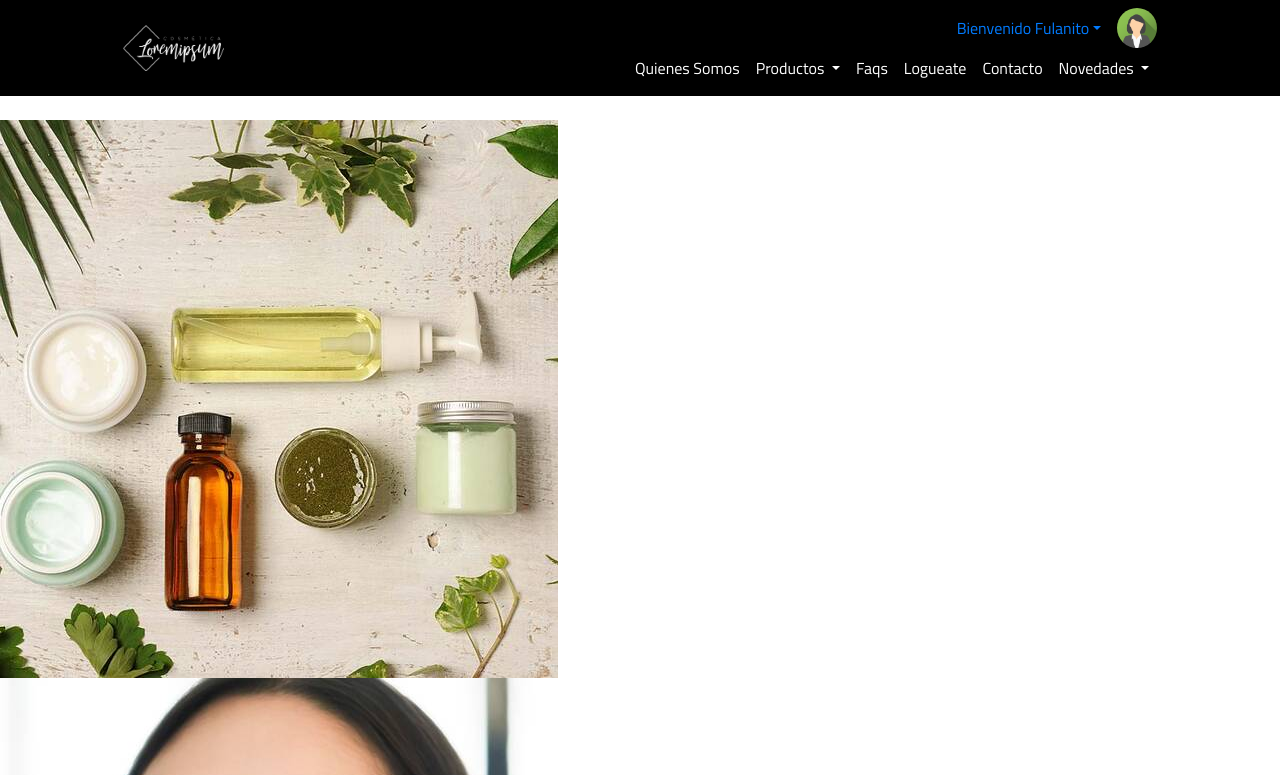
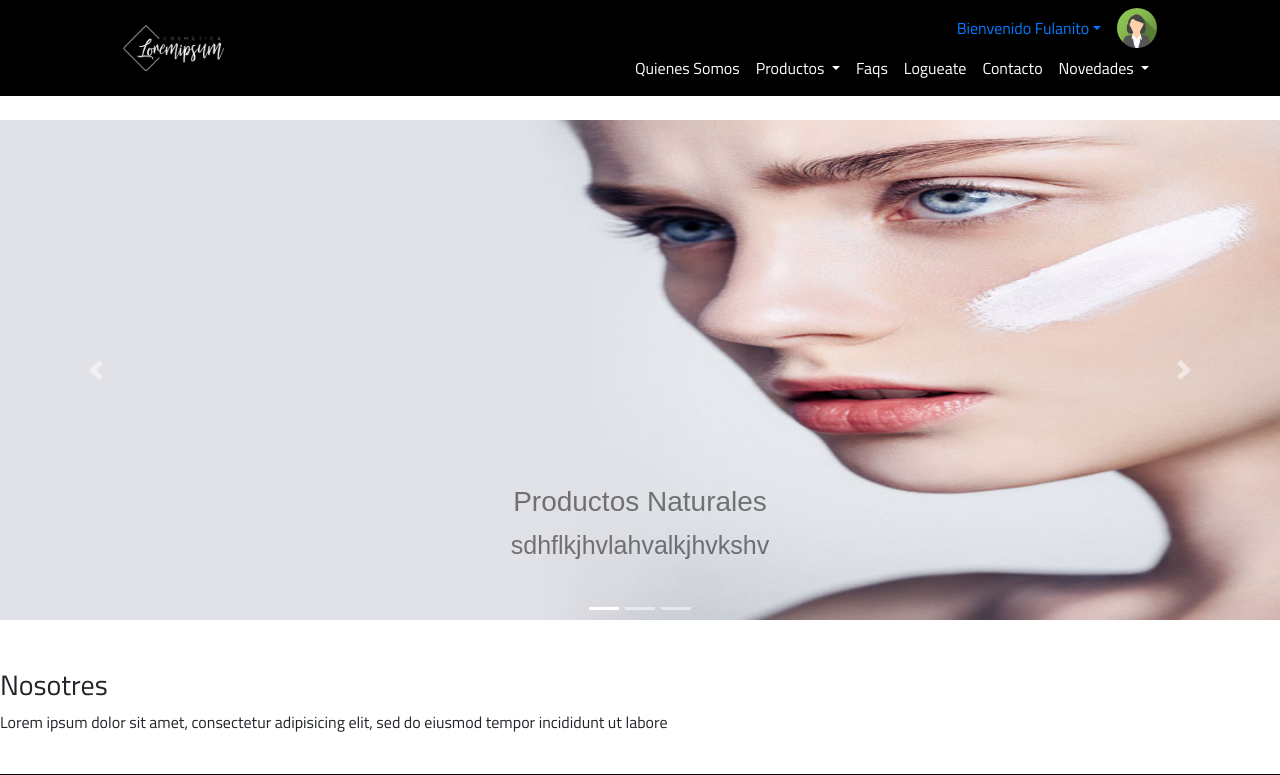
Before and after one commit to TomasMVazquez/lorem_ipsum, a PHP site: page / in a window 1280 px wide. Shown: the top 775 px of the page. Run offline with PHP 8.4, Linux system fonts and the light colour scheme; data that the repository does not hold is empty; some libraries are stand-ins or nearby versions; some web fonts are replaced.

Commit message:
v0.3.7 Actualicé el Home (html y css)

```diff
--- a/css/style.css
+++ b/css/style.css
@@ -8,6 +8,13 @@
 @import url('https://fonts.googleapis.com/css?family=Quattrocento+Sans|Reenie+Beanie&display=swap');
 /* Importamos los iconos */
 @import url('https://use.fontawesome.com/releases/v5.8.1/css/all.css');
+/* Importamos jquerys*/
+@import url('https://ajax.googleapis.com/ajax/libs/jquery/3.4.0/jquery.min.js');
+@import url('https://cdnjs.cloudflare.com/ajax/libs/popper.js/1.14.7/umd/popper.min.js');
+@import url('https://maxcdn.bootstrapcdn.com/bootstrap/4.3.1/js/bootstrap.min.js');
+
+
+
 
 /* --------------------------------------------------------------------------------- GENERALES */
 *{
@@ -20,15 +27,23 @@ body{
 font-family: 'Muli','Titillium Web', sans-serif;
 }
 /*desde aca va el estilo del index*/
-.textoimg{
+
+.carousel-inner img {
+    width: 100%;
+    max-height: 50%;
+}
+
+.carousel-caption{
   font-family: "Muli", sans-serif;
   font-size: 40px;
   color: rgba(0, 0, 0, 0.5);
+  text-align: center;
 }
-.textoimg2{
+.carousel-caption p{
   font-family: "Titillium", sans-serif;
   font-size: 25px;
   color: rgba(0, 0, 0, 0.5);
+  text-align: center;
 }
 /*hasta aca va el estilo del index*/
 
@@ -422,7 +437,7 @@ footer .form-control {
     width: 100%;
     height: 60vh;
   }
-}
+
 /* Tablets */
 @media (min-width:768px){
 
--- a/index.php
+++ b/index.php
@@ -1,3 +1,7 @@
+<?php
+$title="Lorem ipsum | Home";
+?>
+
 <!DOCTYPE html>
 <html lang="en" dir="ltr">
   <?php require_once("includes/head.php") ?>
@@ -6,54 +10,61 @@
     <?php require_once("includes/header.php") ?>
     <br>
 
-    <div id="myCarousel" class="carousel slide" data-ride="carousel">
-      <!-- Indicators -->
-      <ol class="carousel-indicators">
-        <li data-target="#myCarousel" data-slide-to="0" class="active"></li>
-        <li data-target="#myCarousel" data-slide-to="1"></li>
-        <li data-target="#myCarousel" data-slide-to="2"></li>
-      </ol>
+<div class="carrousel-mobile">
+  <div id="demo" class="carousel slide" data-ride="carousel">
 
-      <!-- Wrapper for slides -->
-      <div class="carousel-inner">
-        <div class="item active">
-          <img src="imgs/imagen1.jpg" alt="cosmetica1">
-          <div class="carousel-caption">
-          <h3 class="textoimg">imagen1</h3>
-          <p class="textoimg2">vemosquepongo1</p>
-          </div>
-        </div>
+    <!-- Indicators -->
+    <ul class="carousel-indicators">
+      <li data-target="#demo" data-slide-to="0" class="active"></li>
+      <li data-target="#demo" data-slide-to="1"></li>
+      <li data-target="#demo" data-slide-to="2"></li>
+    </ul>
 
-        <div class="item">
-          <img src="imgs/imagen5.jpg" alt="cosmetica2">
-          <div class="carousel-caption">
-            <h3 class="textoimg">imagen2</h3>
-            <p class="textoimg2">vemos que pongo 2</p>
-          </div>
-        </div>
-
-        <div class="item">
-          <img src="imgs/imagen3.jpg" alt="cosmetica3">
-          <div class="carousel-caption">
-            <h3 class="textoimg">imagen3</h3>
-            <p class="textoimg2">vemos que pongo3</p>
-          </div>
+    <!-- The slideshow -->
+    <div class="carousel-inner">
+      <div class="carousel-item active">
+        <img src="imgs/imagen7.jpg" alt="img 7" width="1100" height="500">
+        <div class="carousel-caption">
+          <h3>Productos Naturales</h3>
+          <p>sdhflkjhvlahvalkjhvkshv</p>
         </div>
       </div>
+      <div class="carousel-item">
+        <img src="imgs/imagen1.jpg" alt="img 1" width="1100" height="500">
+        <div class="carousel-caption">
+          <h3>Cruelty Free</h3>
+          <p>adjfhdsjvkjldhv</p>
+        </div>
+      </div>
+      <div class="carousel-item">
+        <img src="imgs/items/3.jpg" alt="img 3" width="1100" height="500">
+        <div class="carousel-caption">
+          <h3>oh pos si como sea</h3>
+          <p>jbgjsdaf</p>
+        </div>
+      </div>
+    </div>
+    <!-- Left and right controls -->
 
-      <!-- Left and right controls -->
-      <a class="left carousel-control" href="#myCarousel" data-slide="prev">
-        <span class="glyphicon glyphicon-chevron-left"></span>
-        <span class="sr-only">Previous</span>
-      </a>
-      <a class="right carousel-control" href="#myCarousel" data-slide="next">
-        <span class="glyphicon glyphicon-chevron-right"></span>
-        <span class="sr-only">Next</span>
-      </a>
-    </div>
+    <a class="carousel-control-prev" href="#demo" data-slide="prev">
+      <span class="carousel-control-prev-icon"></span>
+    </a>
+    <a class="carousel-control-next" href="#demo" data-slide="next">
+      <span class="carousel-control-next-icon"></span>
+    </a>
+  </div>
+</div>
 
-    <br>
+  <br>
+  <br>
 
+  <h3>Nosotres</h3>
+  <p>Lorem ipsum dolor sit amet, consectetur adipisicing elit, sed do eiusmod tempor incididunt ut labore </p>
+
+
+
+
+  <br>
   <?php require_once("includes/footer.php") ?>
 
   </body>
```
Also changed, not shown: imgs/slides/banner-grande-1.png (added), imgs/slides/banner-grande2.jpg (added), imgs/slides/cosmetica6.jpg (renamed from imgs/cosmetica6.jpg), imgs/slides/cosmetica_naturalok.jpg (added).
